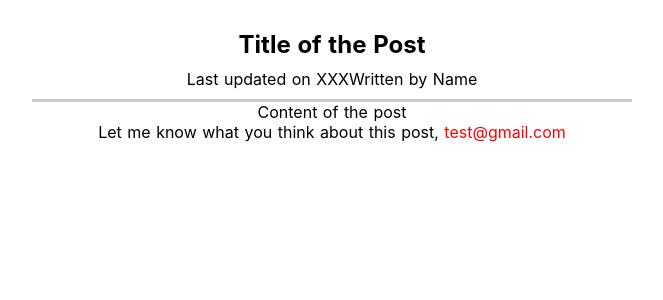
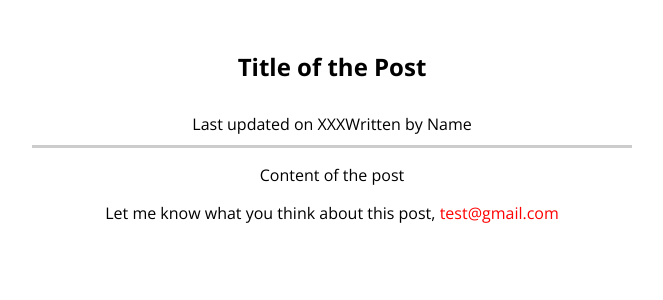
Before and after one commit to sailor95/nuxt-practice, a Nuxt app: page /posts/1 in a window 1280 px wide. Shown: the top 300 px of the page, without its empty margins (308-971 px from the left). Built offline with nearby package versions, Linux system fonts and the light colour scheme.

Commit message:
Setup font

```diff
--- a/layouts/default.vue
+++ b/layouts/default.vue
@@ -6,57 +6,10 @@
 
 <style>
 html {
-  font-family:
-    'Source Sans Pro',
-    -apple-system,
-    BlinkMacSystemFont,
-    'Segoe UI',
-    Roboto,
-    'Helvetica Neue',
-    Arial,
-    sans-serif;
-  font-size: 16px;
-  word-spacing: 1px;
-  -ms-text-size-adjust: 100%;
-  -webkit-text-size-adjust: 100%;
-  -moz-osx-font-smoothing: grayscale;
-  -webkit-font-smoothing: antialiased;
-  box-sizing: border-box;
+  font-family: 'Open Sans', sans-serif;
 }
 
-*,
-*::before,
-*::after {
-  box-sizing: border-box;
+body {
   margin: 0;
 }
-
-.button--green {
-  display: inline-block;
-  border-radius: 4px;
-  border: 1px solid #3b8070;
-  color: #3b8070;
-  text-decoration: none;
-  padding: 10px 30px;
-}
-
-.button--green:hover {
-  color: #fff;
-  background-color: #3b8070;
-}
-
-.button--grey {
-  display: inline-block;
-  border-radius: 4px;
-  border: 1px solid #35495e;
-  color: #35495e;
-  text-decoration: none;
-  padding: 10px 30px;
-  margin-left: 15px;
-}
-
-.button--grey:hover {
-  color: #fff;
-  background-color: #35495e;
-}
 </style>
--- a/nuxt.config.js
+++ b/nuxt.config.js
@@ -5,20 +5,27 @@
     meta: [
       { charset: 'utf-8' },
       { name: 'viewport', content: 'width=device-width, initial-scale=1' },
-      { hid: 'description', name: 'description', content: '' }
+      { hid: 'description', name: 'description', content: '' },
     ],
     link: [
-      { rel: 'icon', type: 'image/x-icon', href: '/favicon.ico' }
-    ]
+      { rel: 'icon', type: 'image/x-icon', href: '/favicon.ico' },
+      {
+        rel: 'preconnect',
+        href: 'https://fonts.gstatic.com',
+      },
+      {
+        rel: 'stylesheet',
+        href:
+          'https://fonts.googleapis.com/css2?family=Open+Sans:ital,wght@0,300;0,400;0,600;0,700;0,800;1,300;1,400;1,600;1,700;1,800&display=swap',
+      },
+    ],
   },
 
   // Global CSS (https://go.nuxtjs.dev/config-css)
-  css: [
-  ],
+  css: [],
 
   // Plugins to run before rendering page (https://go.nuxtjs.dev/config-plugins)
-  plugins: [
-  ],
+  plugins: [],
 
   // Auto import components (https://go.nuxtjs.dev/config-components)
   components: true,
@@ -30,10 +37,8 @@
   ],
 
   // Modules (https://go.nuxtjs.dev/config-modules)
-  modules: [
-  ],
+  modules: [],
 
   // Build Configuration (https://go.nuxtjs.dev/config-build)
-  build: {
-  }
-}
+  build: {},
+};
```
